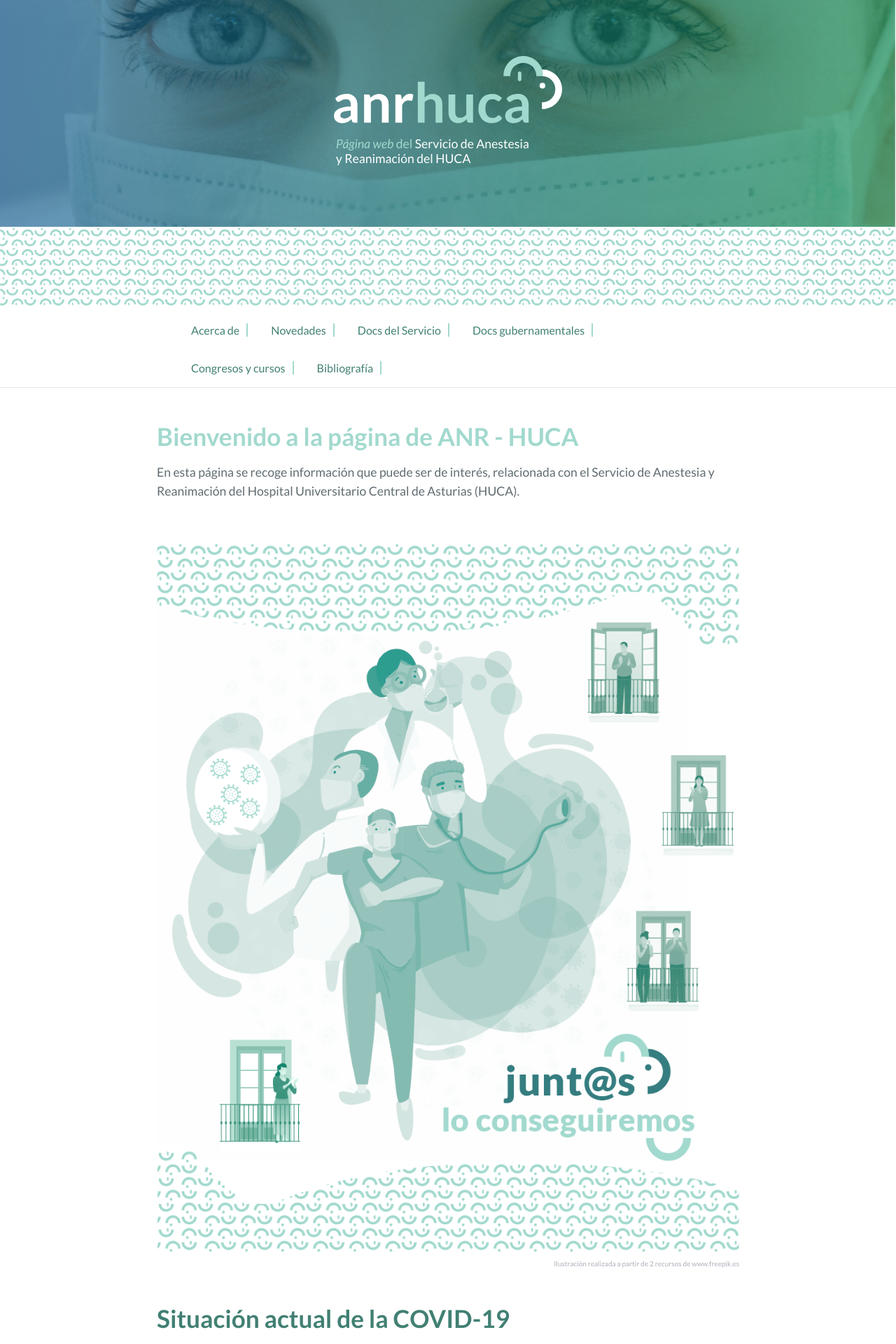
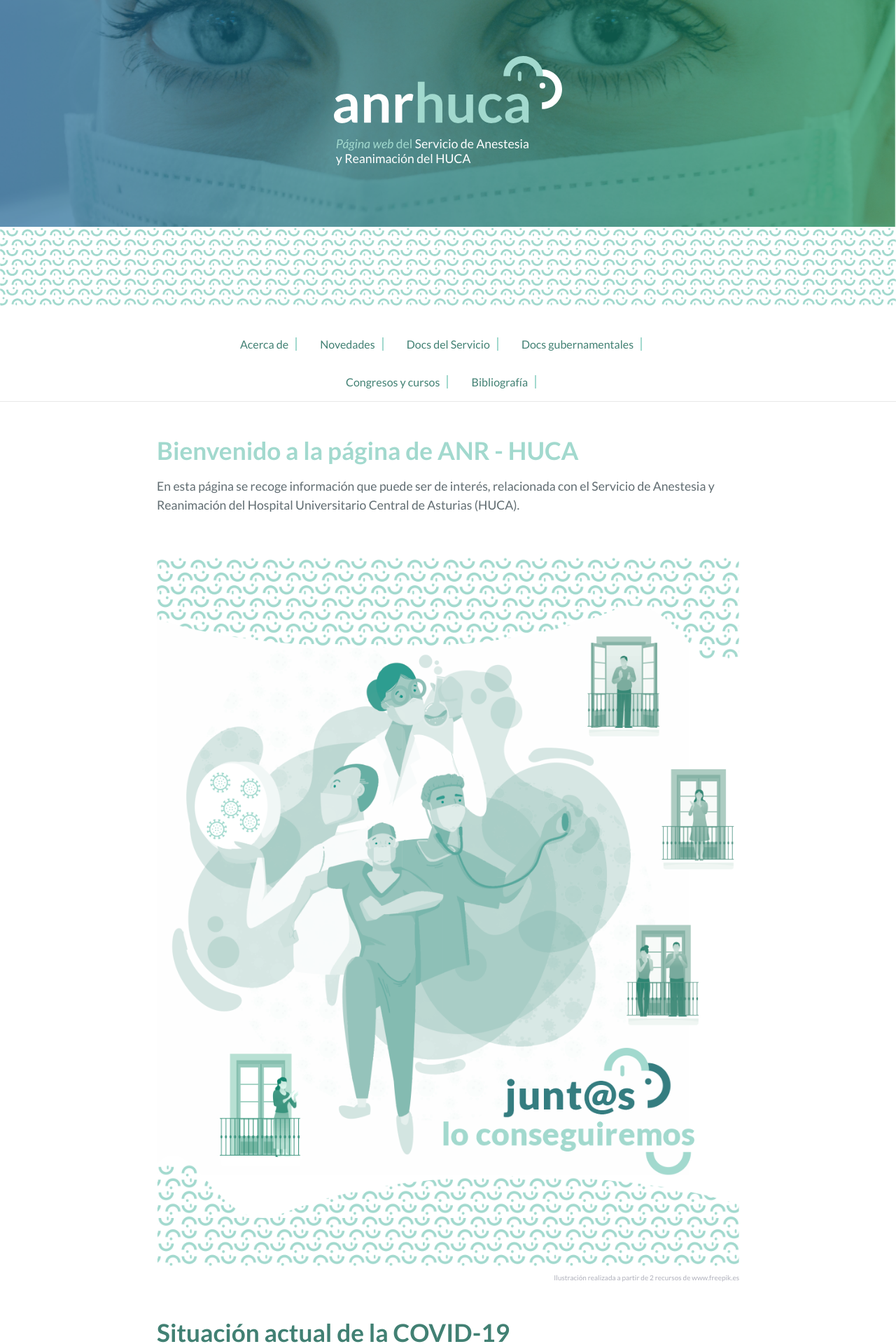
Before and after one commit to anrhuca/anrhuca.github.io, a Jekyll site: the page built from index.md, in a window 1280 px wide. Shown: the top 1920 px of the page at 70% size. Built offline with Jekyll 4.4.1, drawn with Linux system fonts in a browser that asks for light colours.

Commit message:
Navbar centrada

```diff
--- a/_sass/blog/_layout.scss
+++ b/_sass/blog/_layout.scss
@@ -32,6 +32,11 @@
 
     .nav-trigger {
         display: none;
+    }
+
+    .trigger {
+      padding-top: 20px;
+      text-align: center;
     }
 
     .menu-icon {
```
